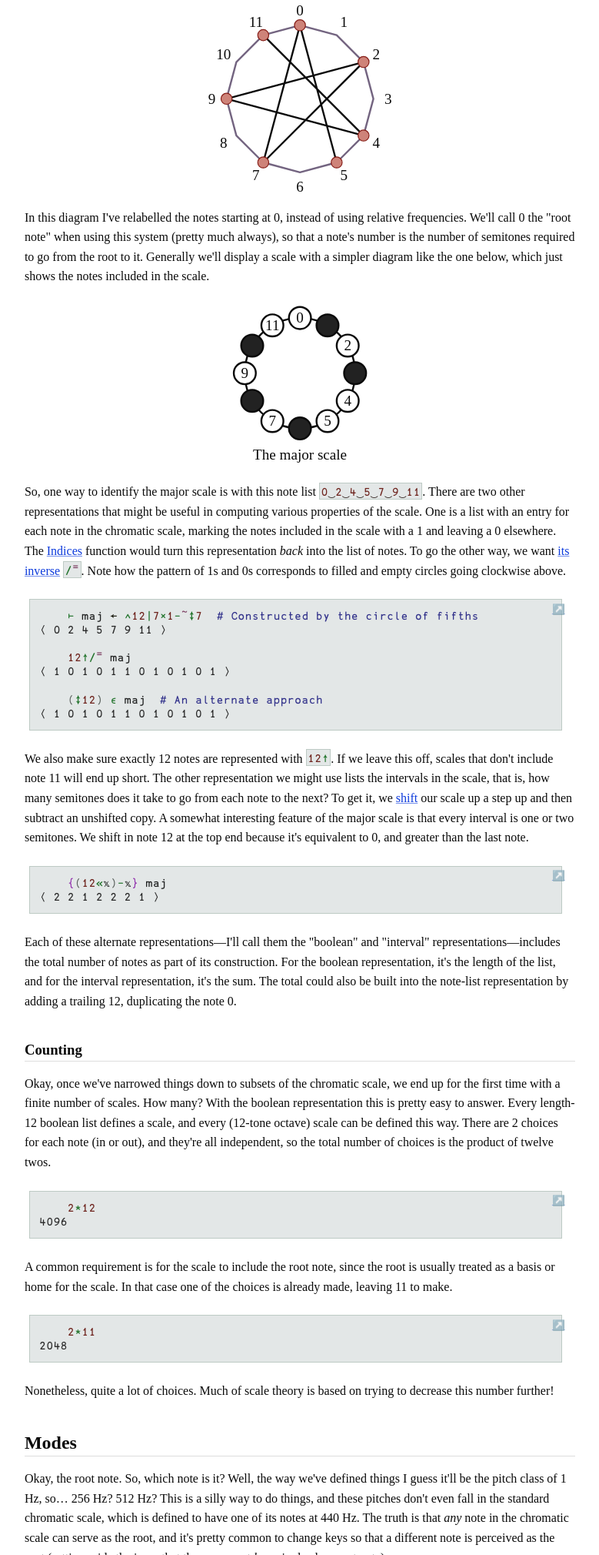
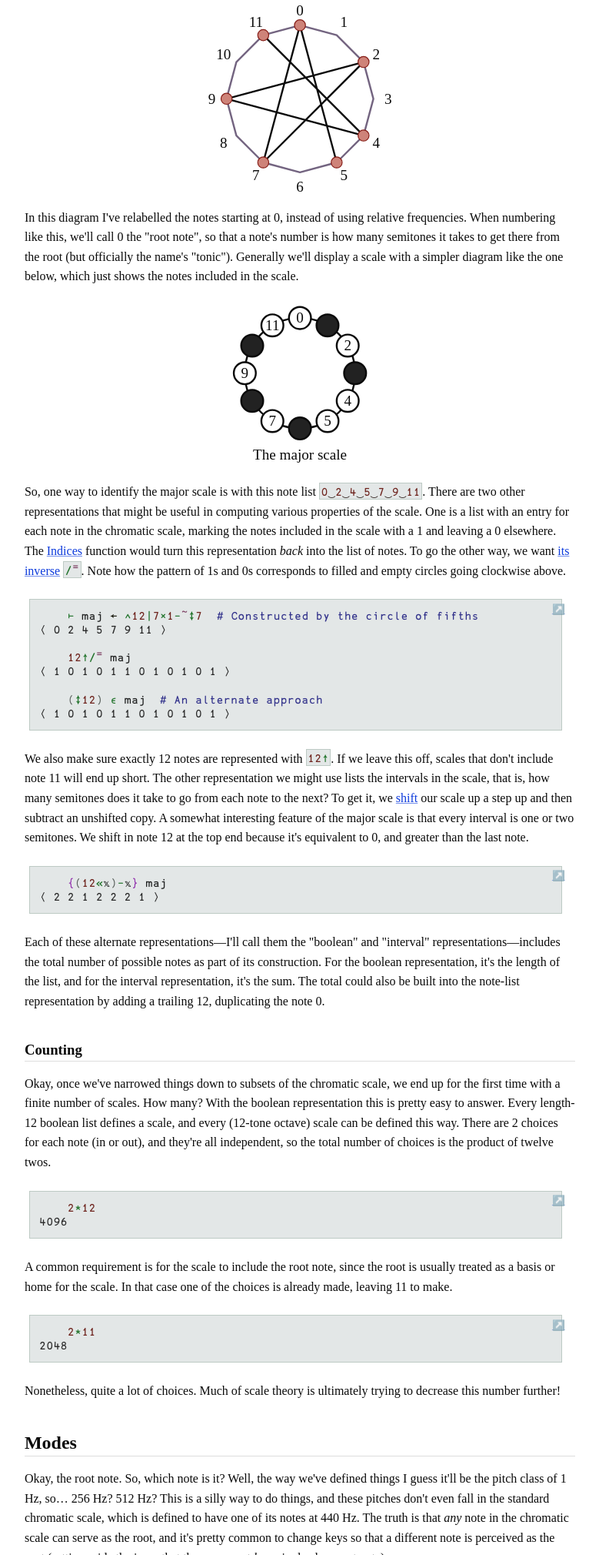
Before and after one commit to mlochbaum/BQN-Musician, a plain HTML site: page docs/theory/scale.html in a window 1280 px wide. Shown: the part 2759-4779 px from the top of the page at 77% size, without its empty margins (250-1029 px from the left). Drawn offline with Linux system fonts and the light colour scheme.

Commit message:
Minor editing

```diff
--- a/docs/theory/scale.html
+++ b/docs/theory/scale.html
@@ -101,7 +101,7 @@
   <circle class='red' r='6' cx='-40' cy='-69.282'/>
 </svg>
 
-<p>In this diagram I've relabelled the notes starting at 0, instead of using relative frequencies. We'll call 0 the &quot;root note&quot; when using this system (pretty much always), so that a note's number is the number of semitones required to go from the root to it. Generally we'll display a scale with a simpler diagram like the one below, which just shows the notes included in the scale.</p>
+<p>In this diagram I've relabelled the notes starting at 0, instead of using relative frequencies. When numbering like this, we'll call 0 the &quot;root note&quot;, so that a note's number is how many semitones it takes to get there from the root (but officially the name's &quot;tonic&quot;). Generally we'll display a scale with a simpler diagram like the one below, which just shows the notes included in the scale.</p>
 <svg viewBox='-299.6 -81 599.2 186'>
   <g transform='translate(0 0)'>
     <g stroke-width='2' stroke='currentColor'>
@@ -152,7 +152,7 @@
 <a class="replLink" title="Open in the REPL" target="_blank" href="https://mlochbaum.github.io/BQN/try.html#code=4oqiIG1haiDihpAg4oinMTJ8N8OXMS3LnOKGlTcgICMgQ29uc3RydWN0ZWQgYnkgdGhlIGNpcmNsZSBvZiBmaWZ0aHMKeygxMsKr8J2VqSkt8J2VqX0gbWFq">↗️</a><pre>    <span class='Brace'>{</span><span class='Paren'>(</span><span class='Number'>12</span><span class='Function'>«</span><span class='Value'>𝕩</span><span class='Paren'>)</span><span class='Function'>-</span><span class='Value'>𝕩</span><span class='Brace'>}</span> <span class='Value'>maj</span>
 ⟨ 2 2 1 2 2 2 1 ⟩
 </pre>
-<p>Each of these alternate representations—I'll call them the &quot;boolean&quot; and &quot;interval&quot; representations—includes the total number of notes as part of its construction. For the boolean representation, it's the length of the list, and for the interval representation, it's the sum. The total could also be built into the note-list representation by adding a trailing 12, duplicating the note 0.</p>
+<p>Each of these alternate representations—I'll call them the &quot;boolean&quot; and &quot;interval&quot; representations—includes the total number of possible notes as part of its construction. For the boolean representation, it's the length of the list, and for the interval representation, it's the sum. The total could also be built into the note-list representation by adding a trailing 12, duplicating the note 0.</p>
 <h3 id="counting"><a class="header" href="#counting">Counting</a></h3>
 <p>Okay, once we've narrowed things down to subsets of the chromatic scale, we end up for the first time with a finite number of scales. How many? With the boolean representation this is pretty easy to answer. Every length-12 boolean list defines a scale, and every (12-tone octave) scale can be defined this way. There are 2 choices for each note (in or out), and they're all independent, so the total number of choices is the product of twelve twos.</p>
 <a class="replLink" title="Open in the REPL" target="_blank" href="https://mlochbaum.github.io/BQN/try.html#code=MuKLhjEy">↗️</a><pre>    <span class='Number'>2</span><span class='Function'>⋆</span><span class='Number'>12</span>
@@ -162,7 +162,7 @@
 <a class="replLink" title="Open in the REPL" target="_blank" href="https://mlochbaum.github.io/BQN/try.html#code=MuKLhjEx">↗️</a><pre>    <span class='Number'>2</span><span class='Function'>⋆</span><span class='Number'>11</span>
 2048
 </pre>
-<p>Nonetheless, quite a lot of choices. Much of scale theory is based on trying to decrease this number further!</p>
+<p>Nonetheless, quite a lot of choices. Much of scale theory is ultimately trying to decrease this number further!</p>
 <h2 id="modes"><a class="header" href="#modes">Modes</a></h2>
 <p>Okay, the root note. So, which note is it? Well, the way we've defined things I guess it'll be the pitch class of 1 Hz, so… 256 Hz? 512 Hz? This is a silly way to do things, and these pitches don't even fall in the standard chromatic scale, which is defined to have one of its notes at 440 Hz. The truth is that <em>any</em> note in the chromatic scale can serve as the root, and it's pretty common to change keys so that a different note is perceived as the root (setting aside the issue that there may not <em>be</em> a single clear root note).</p>
 <p>One thing we're very interested in as part of scale theory is what happens if we keep our scale—that is, just the collection of notes—the same, and change the root. The root isn't really part of the scale, but it affects how we interpret it, since we numbered everything starting at the root. What if we wanted to renumber so that, say, the note currently labelled 2 becomes 0? We'd subtract 2, of course.</p>
```
Also changed, not shown: docs/theory/tertian.html (+2 -2 lines), 2 other files.
